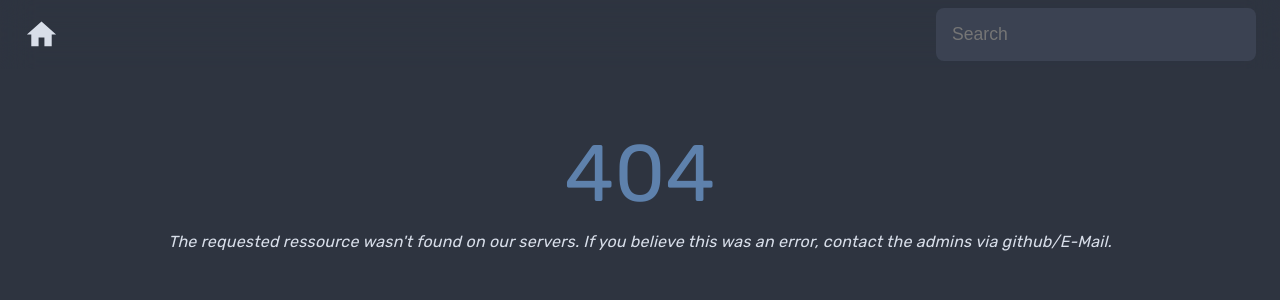
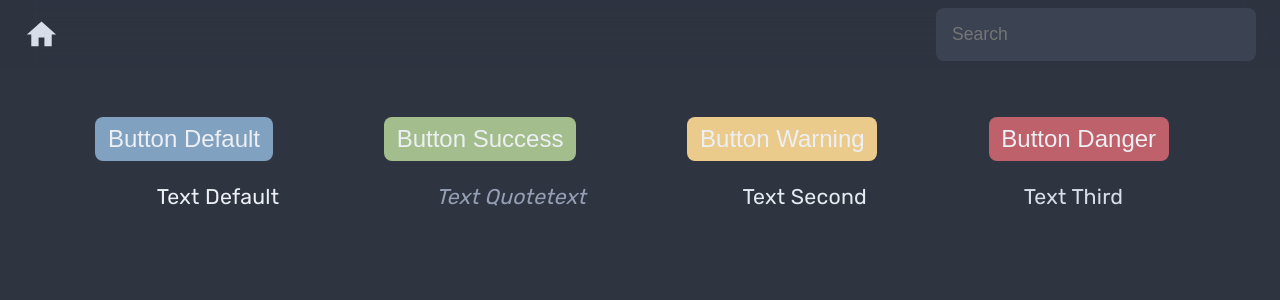
Before and after one commit to x127f/liber-opinio, a React (Create React App) app in the folder frontend/: page /colors in a window 1280 px wide. Before the commit this address had no page. Shown: the top 300 px of the page. Built offline with nearby package versions, Linux system fonts and the light colour scheme.

Commit message:
color route

```diff
--- a/frontend/src/App.css
+++ b/frontend/src/App.css
@@ -15,6 +15,12 @@
 	--frost3: #81a1c1;
 	--frost4: #5e81ac;
 	--frost5: rgba(94, 129, 172, 0.055);
+	/* aurora */
+	--aur1: #bf616a;
+	--aur2: #d08770;
+	--aur3: #ebcb8b;
+	--aur4: #a3be8c;
+	--aur5: #b48ead;
 }
 
 * > body {
@@ -149,9 +155,44 @@ a:visited {
 	font-size: 1.5rem;
 	margin-right: 1rem;
 }
+
+.button.success {
+	background-color: var(--aur4);
+}
+
+.button.warning {
+	background-color: var(--aur3);
+}
+
+.button.danger {
+	background-color: var(--aur1);
+}
 .link_container {
 	display: flex;
 	align-items: center;
+}
+.text {
+	color: var(--text3);
+}
+.text.quotetext {
+	color: var(--text4);
+	font-style: italic;
+}
+.text.second {
+	color: var(--text2);
+}
+.text.third {
+	color: var(--text1);
+}
+.showcase_container1 {
+	display: flex;
+	flex-direction: column;
+	align-items: center;
+}
+.showcase_container {
+	width: 100%;
+	display: flex;
+	justify-content: space-evenly;
 }
 @media screen and (max-width: 1000px) {
 	.search_field {
--- a/frontend/src/App.js
+++ b/frontend/src/App.js
@@ -11,6 +11,7 @@ import Ressource from "./components/sites/Ressource";
 //import Github from "./components/sites/Github";
 //import Faq from "./components/sites/Faq";
 import NotFound from "./components/sites/NotFound";
+import Colorpalette from "./components/sites/Colorpalette";
 
 function App() {
 	return (
@@ -28,6 +29,9 @@ function App() {
 					<Route exact path="/faq">
 						<Faq></Faq>
 					</Route>*/}
+					<Route exact path="/colors">
+						<Colorpalette></Colorpalette>
+					</Route>
 					<Route path="/re/:ressource_url" component={Ressource}></Route>
 					<Route path="*" component={NotFound}></Route>
 				</Switch>
--- /dev/null
+++ b/frontend/src/components/sites/Colorpalette.jsx
@@ -0,0 +1,20 @@
+function Colorpalette() {
+	return (
+		<div className="showcase_container1">
+			<div className="showcase_container">
+				<button className="button">Button Default</button>
+				<button className="button success">Button Success</button>
+				<button className="button warning">Button Warning</button>
+				<button className="button danger">Button Danger</button>
+			</div>
+			<div className="showcase_container">
+				<p className="text">Text Default</p>
+				<p className="text quotetext">Text Quotetext</p>
+				<p className="text second">Text Second</p>
+				<p className="text third">Text Third</p>
+			</div>
+		</div>
+	);
+}
+
+export default Colorpalette;
```
